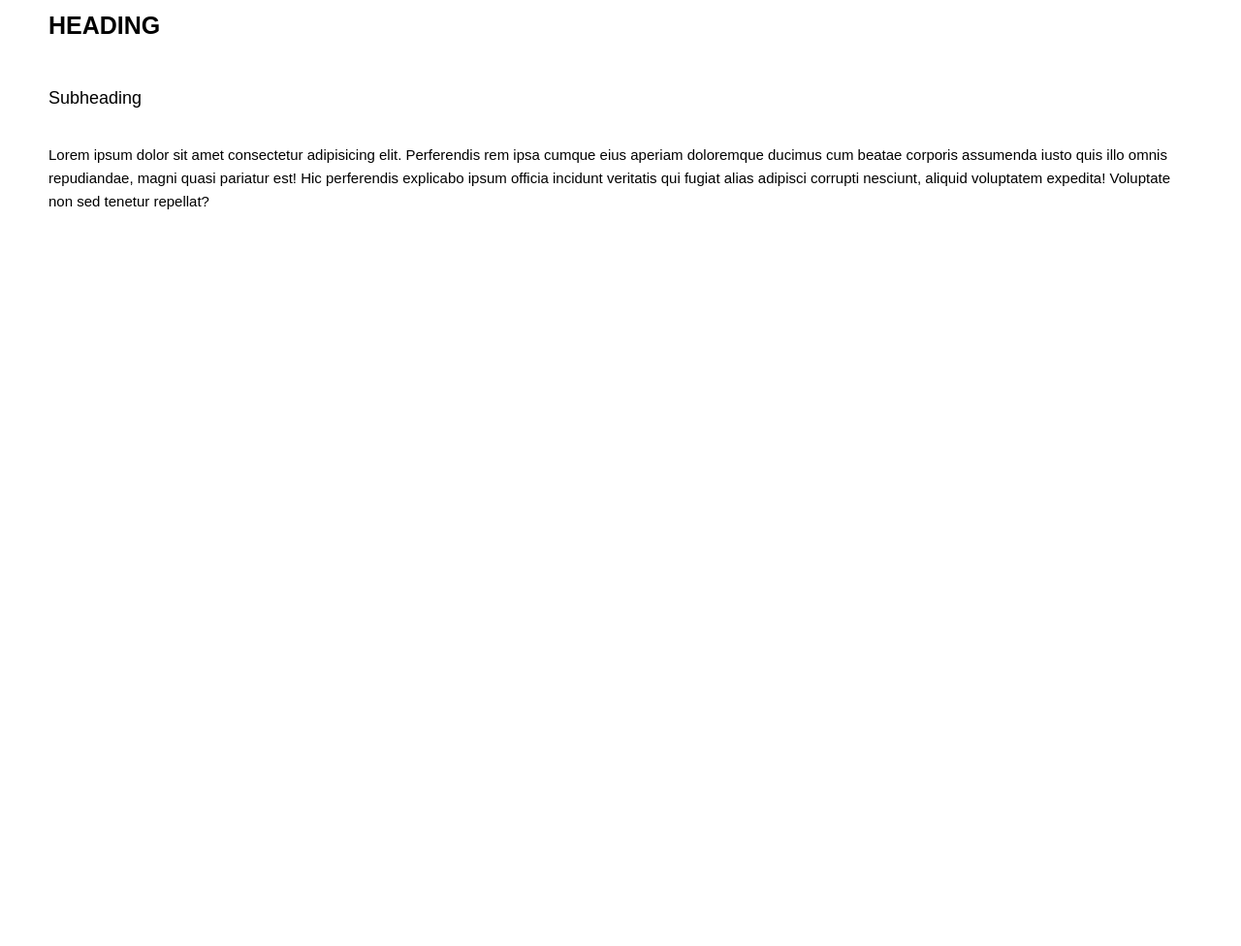
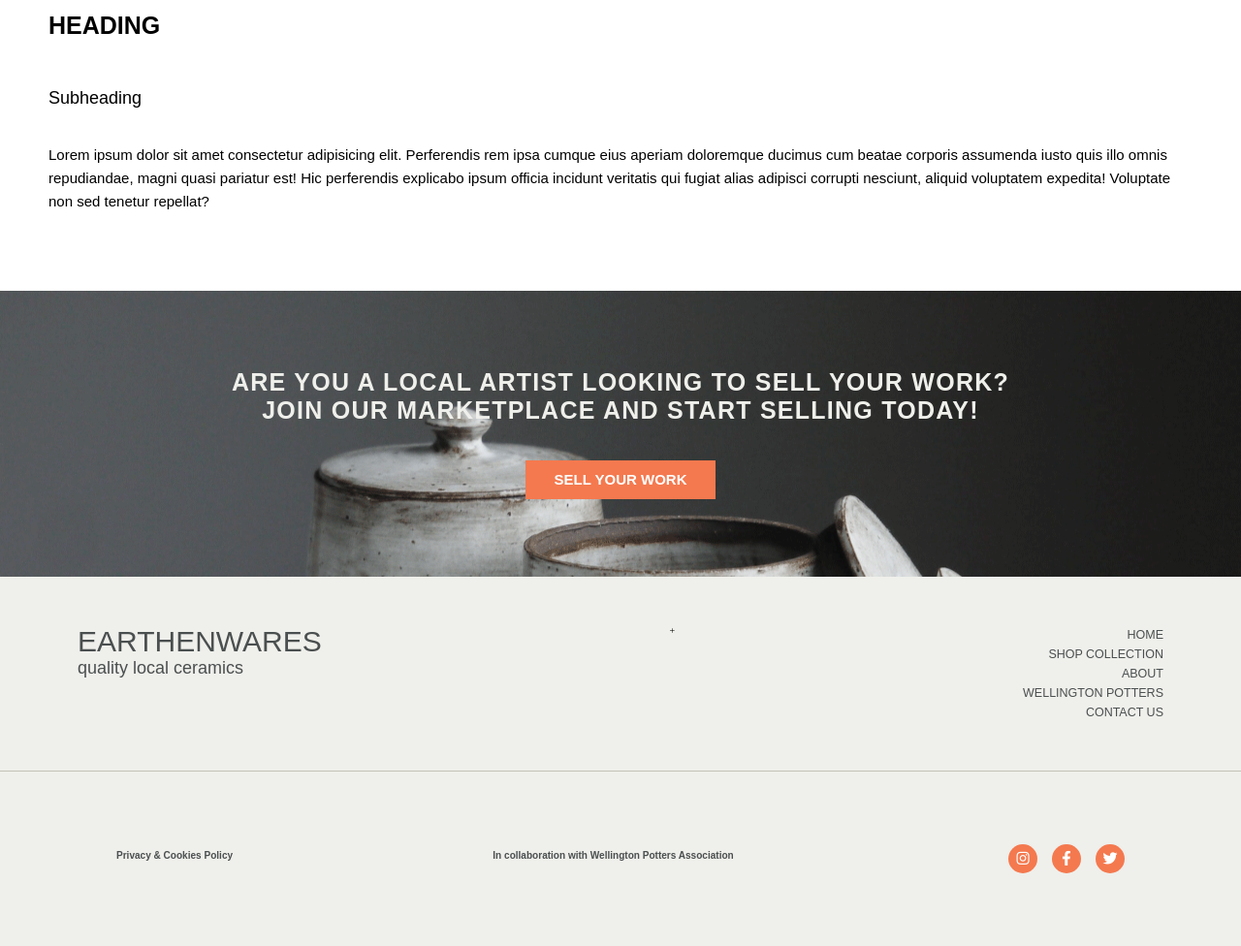
Before and after one commit to rubyfrancesgit/Earthenwares, a website: page frontend/index.html in a window 1280 px wide. Shown: the part 750-1726 px from the top of the page at 97% size. Before the commit the page ends 1050 px from the top, so only its background shows below. Drawn offline with nearby package versions, Linux system fonts and the light colour scheme.

Commit message:
footer styling

```diff
--- a/frontend/index.html
+++ b/frontend/index.html
@@ -6,6 +6,8 @@
         <meta name="viewport" content="width=device-width, initial-scale=1.0">
         <title>Earthenwares</title>
 
+        <!-- font awesome -->
+        <link rel="stylesheet" href="https://cdnjs.cloudflare.com/ajax/libs/font-awesome/6.1.1/css/all.min.css" integrity="sha512-KfkfwYDsLkIlwQp6LFnl8zNdLGxu9YAA1QvwINks4PhcElQSvqcyVLLD9aMhXd13uQjoXtEKNosOWaZqXgel0g==" crossorigin="anonymous" referrerpolicy="no-referrer" />
         <!-- local stylesheet -->
         <link rel="stylesheet" href="./css/style.css">
     </head>
@@ -74,9 +76,55 @@
             <h6 class="sub-heading">Subheading</h6>
             <p class="body-text">Lorem ipsum dolor sit amet consectetur adipisicing elit. Perferendis rem ipsa cumque eius aperiam doloremque ducimus cum beatae corporis assumenda iusto quis illo omnis repudiandae, magni quasi pariatur est! Hic perferendis explicabo ipsum officia incidunt veritatis qui fugiat alias adipisci corrupti nesciunt, aliquid voluptatem expedita! Voluptate non sed tenetur repellat?</p>
 
+
         </div>
         <!-- end of mixins -->
 
+        <!-- footer -->
+        <footer class="footer">
+            <div class="footer-upper">
+                <h4 class="footer-upper__cta">Are you a local artist looking to sell your work?
+                    <br>
+                    Join our marketplace and start selling today!
+                </h4>
+                <div class="footer-upper__btn-container">
+                    <button class="sell-work-btn">Sell your work</button>
+                </div>
+
+            </div>
+            <div class="footer-lower">
+                <div class="footer-lower__left">
+                    <h3 class="footer-logo__display">EARTHENWARES</h3>
+                    <h5 class="footer-logo__tag">quality local ceramics</h5>
+                </div>+
+                <div class="footer-lower__right">
+                    <ul class="footer-nav">
+                        <li class="footer-nav__item">home</li>
+                        <li class="footer-nav__item">shop collection</li>
+                        <li class="footer-nav__item">about</li>
+                        <li class="footer-nav__item">wellington potters</li>
+                        <li class="footer-nav__item">contact us</li>
+                    </ul>
+                </div>
+            </div>
+            <div class="footer-bottom">
+                <h6>Privacy & Cookies Policy</h6>
+                <h6>In collaboration with Wellington Potters Association</h6>
+                <div class="socials">
+                    <div class="socials-container">
+                        <i class="fa-brands fa-instagram"></i>
+                    </div>
+                    <div class="socials-container">
+                        <i class="fa-brands fa-facebook-f"></i>
+                    </div>
+                    <div class="socials-container">
+                        <i class="fa-brands fa-twitter"></i>
+                    </div>
+                </div>
+            </div>
+
+        </footer>
+        <!-- end of footer -->
 
         <!-- jquery cdn -->
         <script src="https://cdnjs.cloudflare.com/ajax/libs/jquery/3.6.0/jquery.min.js" integrity="sha512-894YE6QWD5I59HgZOGReFYm4dnWc1Qt5NtvYSaNcOP+u1T9qYdvdihz0PPSiiqn/+/3e7Jo4EaG7TubfWGUrMQ==" crossorigin="anonymous" referrerpolicy="no-referrer"></script>
--- /dev/null
+++ b/frontend/sass/_footer.scss
@@ -0,0 +1,108 @@
+.footer{
+    width: 100%;
+    display: flex;
+    flex-direction: column;
+    justify-content: center;
+
+
+    &-upper{
+        background-image: url("/frontend/img/footer-img.png");
+        background-size: cover;
+        background-position: 0% 35%;
+        padding: 8em;
+        display: flex;
+        flex-direction: column;
+        justify-content: center;
+
+        &__cta{
+            color: $lightgrey;
+            font-family: $contentfont;
+            font-weight: 600;
+            text-transform: uppercase;
+            font-size: 2.5em;
+            letter-spacing: .05em;
+            text-align: center;
+            padding-bottom: 1.5em;
+
+        }
+
+        &__btn-container{
+            width: 100%;
+            display: flex;
+            justify-content: center;
+
+            .sell-work-btn{
+                justify-self: center;
+                width:fit-content;
+                @include button-orange;
+            }
+        }
+
+    }
+
+    &-lower{
+        display: flex;
+        justify-content: space-between;
+        padding: 5em 8em;
+        background-color: $lightgrey;
+        border-bottom: solid 1px $midgrey;
+
+        &__left{
+            .footer-logo__display{
+                @include title;
+                font-size: 3em;
+                color: $darkgrey;
+            }
+
+            .footer-logo__tag{
+                @include sub-heading;
+                font-weight: 300;
+                color: $darkgrey;
+            }
+        }
+
+        &__right{
+            text-align: right;
+            @include body-text;
+            text-transform: uppercase;
+            font-weight: 400;
+            font-size: 1.25em;
+            color: $darkgrey;
+
+            .footer-nav{
+                &__item{
+                    cursor: pointer;
+                    &:hover{
+                        font-weight: 600;
+                    }
+                }
+            }
+        }
+    }
+
+    &-bottom{
+        background-color: $lightgrey;
+        display: flex;
+        justify-content: space-between;
+        padding: 5em 8em;
+        @include body-text;
+        font-size: 1.5em;
+        color: $darkgrey;
+        font-weight: 400;
+
+        .socials{
+            display: flex;
+            color: white;
+
+            &-container{
+                background-color: $orange;
+                margin-left: 1em;
+                line-height: 2em;
+                width: 2em;
+                border-radius: 2em;
+                text-align: center;
+                cursor: pointer;
+            }
+        }
+    }
+}
--- a/frontend/sass/_mixins.scss
+++ b/frontend/sass/_mixins.scss
@@ -18,6 +18,7 @@
     font-family: $contentfont;
     font-size: 1.8em;
     font-weight: 400;
+    // letter-spacing: .1em;
 }
 
 @mixin body-text {
@@ -35,6 +36,7 @@
     font-family: $contentfont;
     font-size: 1.5em;
     font-weight: 600;
+    text-transform: uppercase;
     background-color: $orange;
     color: white;
     border: none;
--- a/frontend/sass/style.scss
+++ b/frontend/sass/style.scss
@@ -2,3 +2,4 @@
 @import "var";
 @import "mixins";
 @import "testing";
+@import "footer";
```
Also changed, not shown: frontend/css/style.css, frontend/img/Frame 200logo.png (added), frontend/img/footer-img.png (added).
